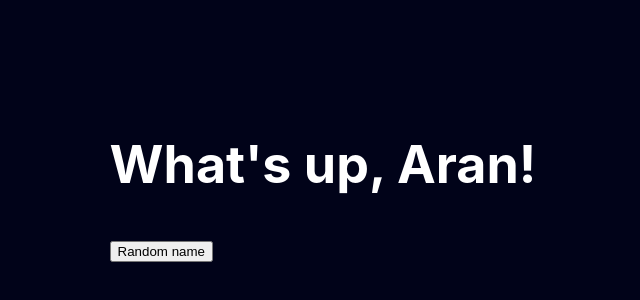
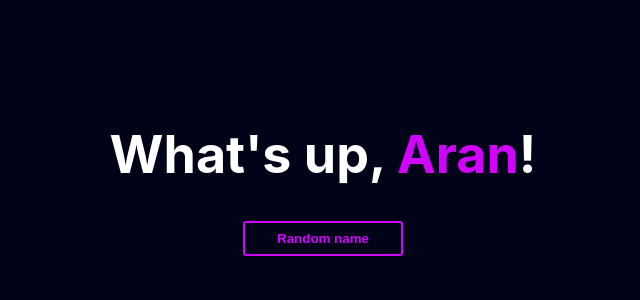
Before and after one commit to AranBeitia/react-todo, a React (Create React App) app: page / in a window 1280 px wide. Shown: the part 220-520 px from the top of the page, without its empty margins (317-957 px from the left). Built offline with nearby package versions, Linux system fonts and the light colour scheme.

Commit message:
styled components

```diff
--- a/package.json
+++ b/package.json
@@ -10,6 +10,7 @@
     "react-dom": "^17.0.2",
     "react-scripts": "^4.0.3",
     "sass": "^1.42.1",
+    "styled-components": "^5.3.1",
     "web-vitals": "^1.0.1"
   },
   "scripts": {
--- /dev/null
+++ b/src/components/Button/Button.style.js
@@ -0,0 +1,24 @@
+import styled from 'styled-components'
+
+const primaryColor = '#d103fc'
+
+const Button = styled.button`
+	display: block;
+	border-radius: 3px;
+	padding: 0.5rem 1rem;
+	margin: 0%.5rem 1rem;
+	width: 10rem;
+	font-weight: 600;
+	cursor: pointer;
+	border: 2px solid ${primaryColor};
+	background: ${(props) => (props.secondary ? primaryColor : 'transparent')};
+	color: ${(props) => (props.secondary ? 'white' : primaryColor)};
+	transition: all 0.25s ease;
+
+	&:hover {
+		border: 2px solid primaryColor;
+		background: ${(props) => (props.secondary ? 'transparent' : primaryColor)};
+		color: ${(props) => (props.secondary ? primaryColor : 'white')};
+	}
+`
+export default Button
--- /dev/null
+++ b/src/components/Button/index.js
@@ -0,0 +1 @@
+export { default } from './Button.style'
--- a/src/components/Hero/Hero.js
+++ b/src/components/Hero/Hero.js
@@ -1,14 +1,17 @@
 import React from 'react'
-
+import './Hero.scss'
+import Button from '../Button'
 class Hero extends React.Component {
 	render() {
 		const { name, handleclick } = this.props
 		return (
-			<header>
-				<h1>What's up, {name}!</h1>
-				<button type="button" onClick={handleclick}>
+			<header className="header-center">
+				<h1>
+					What's up, <span className="text-highlight">{name}</span>!
+				</h1>
+				<Button type="button" onClick={handleclick}>
 					Random name
-				</button>
+				</Button>
 			</header>
 		)
 	}
--- /dev/null
+++ b/src/components/Hero/Hero.scss
@@ -0,0 +1,10 @@
+.text-highlight {
+	color: #d103fc;
+}
+
+.header-center {
+	display: flex;
+	flex-direction: column;
+	justify-content: center;
+	align-items: center;
+}
```
Also changed, not shown: 1 other file (tests, documents, lock files or other folders).
